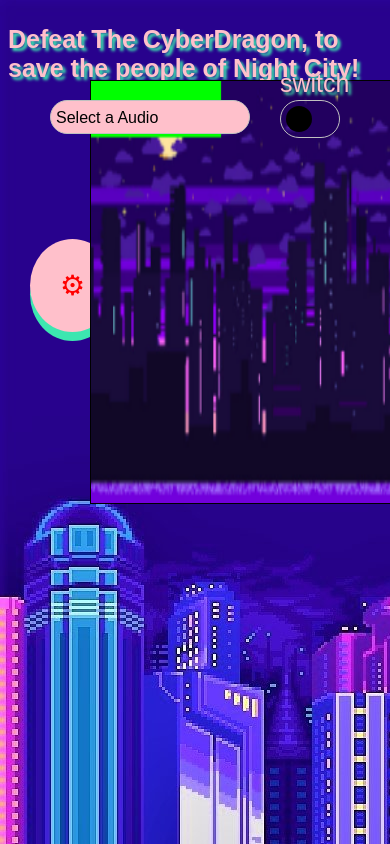
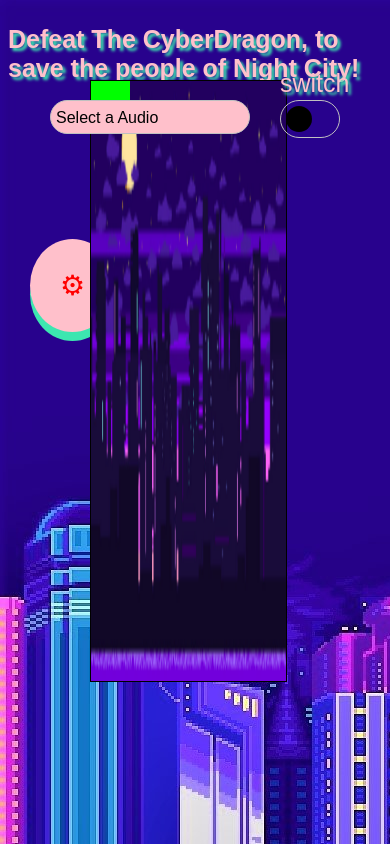
Before and after one commit to AdamMcguigan/AdamMcguigan.github.io, a plain HTML site: page UI-Project.html in a window 390 px wide. Shown: the top 844 px of the page. Drawn offline with Linux system fonts and the light colour scheme.

Commit message:
Need to fix images later on, dont have time right now

```diff
--- a/cssTwo/push.css
+++ b/cssTwo/push.css
@@ -170,8 +170,8 @@ canvas#game
 	margin-right: auto;
 	/* max-width: 50vw; */
 	/* max-height: 50vh; */
-	width: 60vw;
-	height: 50vh;
+	width: 1440px;
+	height: 600px;
 	margin: 0 auto;
 
 }
@@ -180,7 +180,10 @@ canvas#game
 {
 	canvas#game
 	{
-		width: 100vw;
+		position:absolute;
+		top:80px;
+		left:23%;
+		width: 50vw;
 	}
 }
 
--- a/jsTwo/scriptTwo.js
+++ b/jsTwo/scriptTwo.js
@@ -61,8 +61,8 @@ function GameObject(name, img, health)
 
 function drawHealthbar()
 {
-  var width = 100;
-  var height = 20;
+  var width = 60;
+  var height = 10;
   var max = 100;
   var val = playerHealth;
 
@@ -340,7 +340,7 @@ function animate()
 				gameobjects[0].y = 5000;
 				gameobjects[1].x = 10000;
 				gameobjects[1].y = 10000;
-				context.drawImage(loseScreen,0,0,1440,600);
+				context.drawImage(loseScreen,0,0, canvas.width,canvas.height);
 				console.log("Drawing the game over sprite");
 			}
 
```
